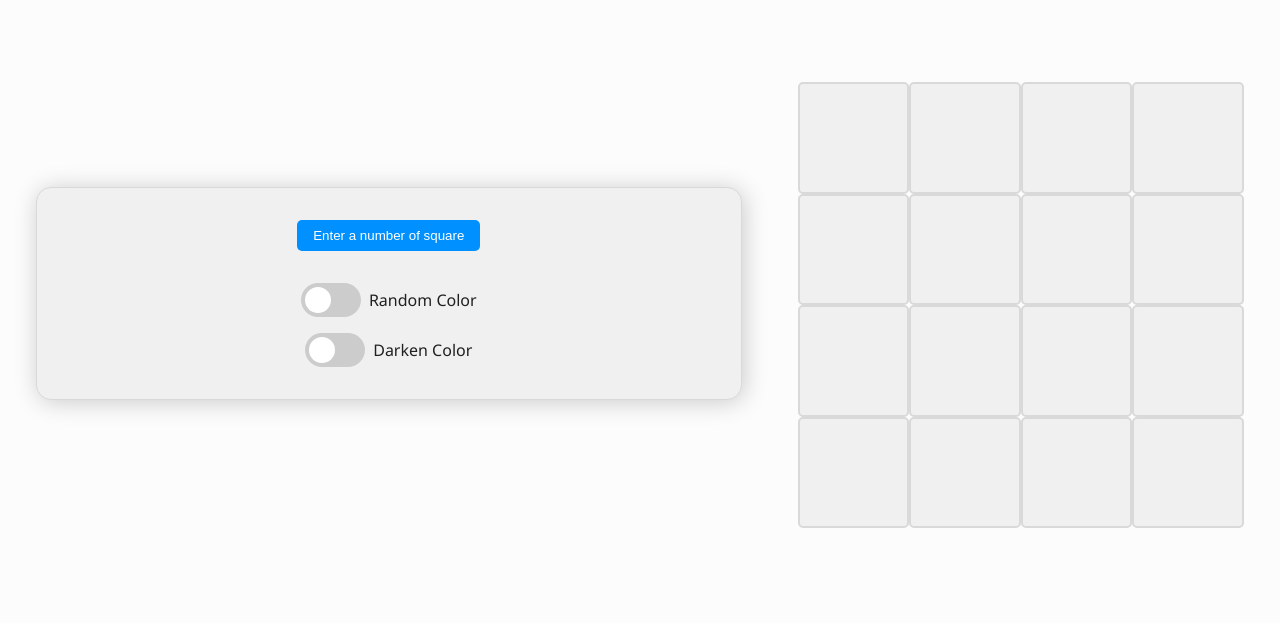
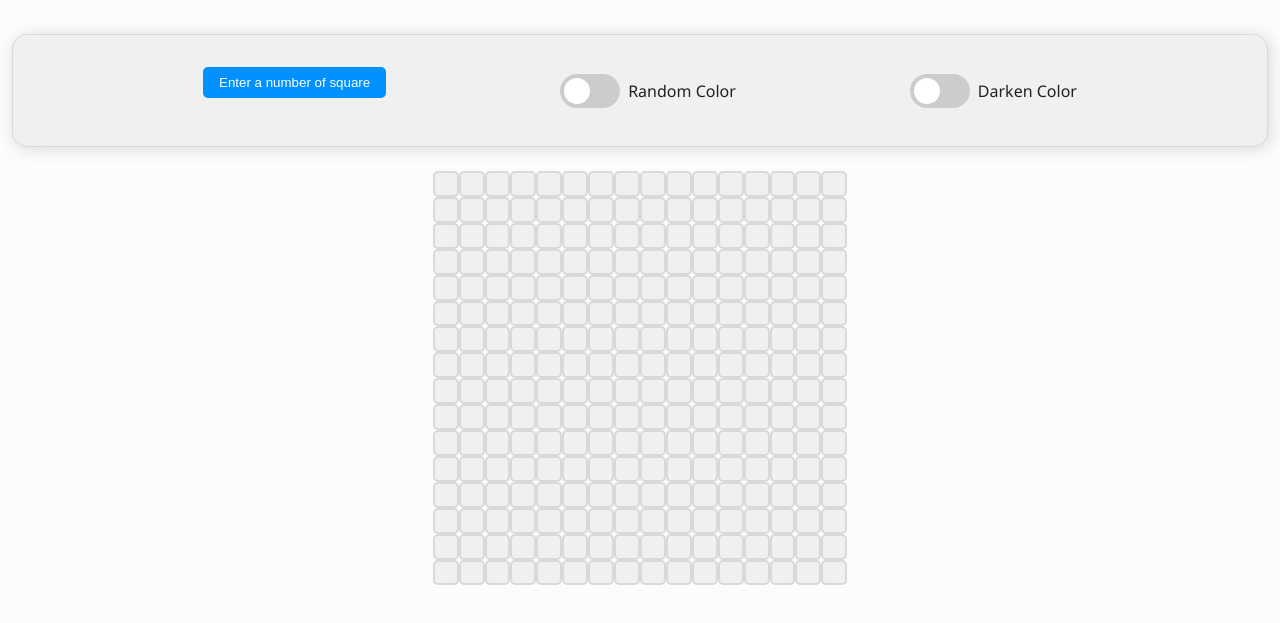
Before and after one commit to julien-dev-29/etch-a-sketch, a plain HTML site: page index.html in a window 1280 px wide. Shown: the part 71-694 px from the top of the page. Drawn offline with Linux system fonts and the light colour scheme.

Commit message:
change the desktop layout

```diff
--- a/script.js
+++ b/script.js
@@ -34,7 +34,7 @@ darkenColorToggler.addEventListener("change", function () {
   isRandomColor = false;
 });
 
-initGrid(4);
+initGrid(16);
 
 /**
  *
@@ -53,7 +53,7 @@ function changeColor(e) {
     e.target.style.backgroundColor = `rgb(0, 0, 0, ${count})`;
     e.target.dataset["count"] = count;
   } else {
-    e.target.style.backgroundColor = " #29A383";
+    e.target.style.backgroundColor = " #0090FF";
   }
 }
 function handleSubmit() {
--- a/style.css
+++ b/style.css
@@ -54,7 +54,7 @@ header h1 {
   justify-content: space-evenly;
   align-items: center;
   background-color: var(--bg-interactive);
-  box-shadow: 2px 2px 25px rgba(0, 0, 0, 0.2);
+  box-shadow: 2px 2px 15px rgba(73, 73, 73, 0.2);
 }
 
 .row {
@@ -161,12 +161,11 @@ input:checked + .slider:before {
 }
 
 @media (width > 450px) {
-  .main {
-    padding: 36px;
+  .container {
+    width: 33%;
+  }
+
+  .options {
     flex-direction: row;
-    gap: 56px;
-  }
-  .container {
-    width: 66%;
   }
 }
```
